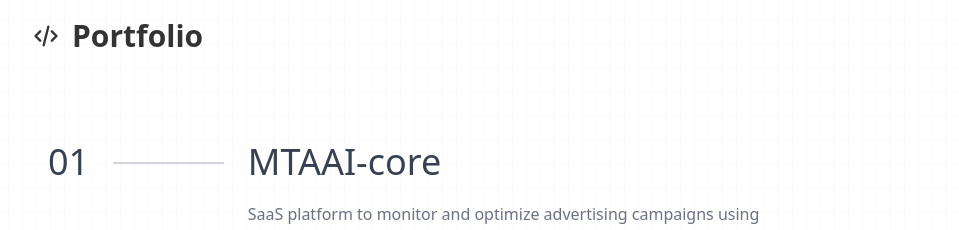
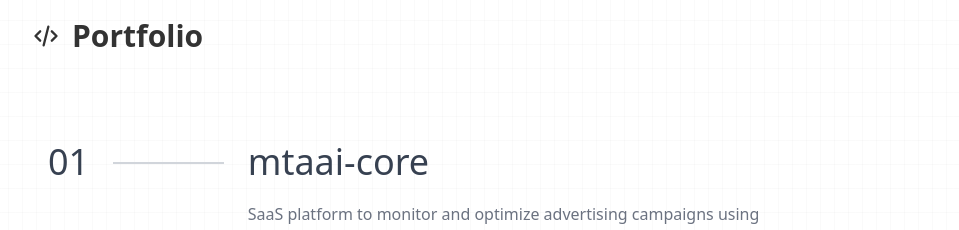
Before and after one commit to watercubz/watercubz, an Astro site: page / in a window 1280 px wide. Shown: the part 1660-1890 px from the top of the page, without its empty margins (160-1119 px from the left). Built offline with nearby package versions, Linux system fonts and the light colour scheme; Astro itself is replaced by a stand-in of ours.

Commit message:
fix(projects): error project name

```diff
--- a/src/components/Projects.astro
+++ b/src/components/Projects.astro
@@ -7,7 +7,7 @@
         <span class="w-28 h-0.5 bg-gray-300 mt-5"></span>
         <div>
           <h1 class="font-normal text-gray-700 text-3xl md:text-4xl mb-5">
-            <a href="https://mtaai-core.lat" target="_blank" >MTAAI-core</a>
+            <a href="https://mtaai-core.lat" target="_blank" >mtaai-core</a>
           </h1>
           <p class="font-normal text-pretty text-gray-500 text-sm md:text-base">
             SaaS platform to monitor and optimize advertising campaigns using AI
```
